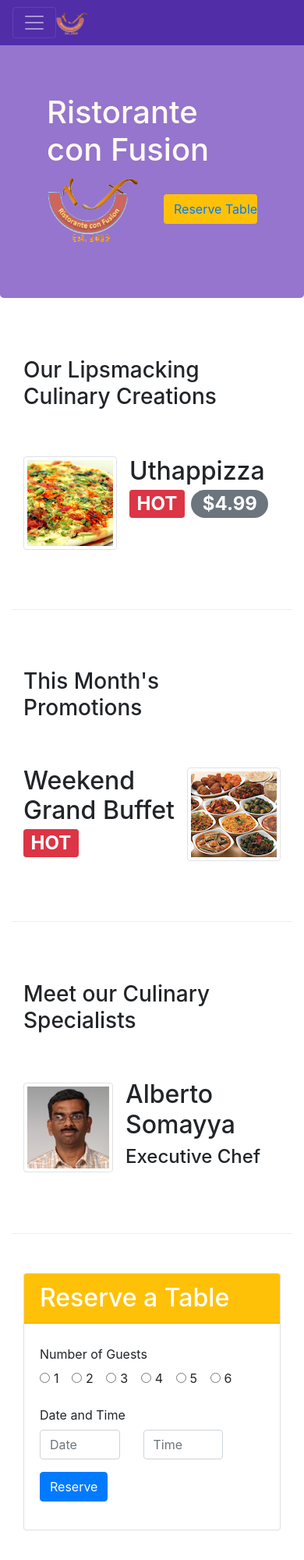
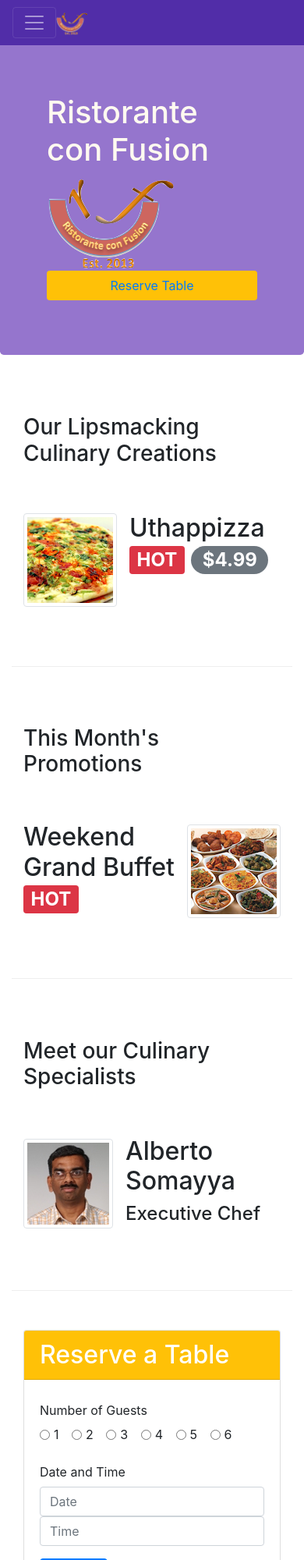
Before and after one commit to MahmudShakir/My-First-BootStrap-Project, a website: page index.html in a window 390 px wide. Shown: the top 2000 px of the page at 78% size. Drawn offline with nearby package versions, Linux system fonts and the light colour scheme.

Commit message:
Assignment 2 Mobile view corrected

```diff
--- a/index.html
+++ b/index.html
@@ -40,10 +40,10 @@
                 </div>
                 <div class="col-12 col-sm align-self-center">
                     <div class="row align-items-center">
-                        <div class="col-6">
+                        <div class="col-12 col-sm-6">
                             <img src="img/logo.png" class="img-fluid">
                         </div>
-                        <div class="col-6">
+                        <div class="col-12 col-sm-6">
                             <a class="btn btn-block bg-warning" href="#reservetable">
                                 Reserve Table
                             </a>
@@ -139,11 +139,11 @@
                             </div>
                             <div class="form-group row">
                                 <label for="datetime" class="col-12 col-md-2 col-form-label">Date and Time</label>
-                                <div class="col-5 col-md-4">
+                                <div class="col-12 col-md-4">
                                     <input type="text" class="form-control" id="date" name="date"
                                         placeholder="Date">
                                 </div>
-                                <div class=" col-5 col-md-4">
+                                <div class=" col-12 col-md-4">
                                     <input type="text" class="form-control" id="datetime" name="datetime"
                                         placeholder="Time">
                                 </div>
```
